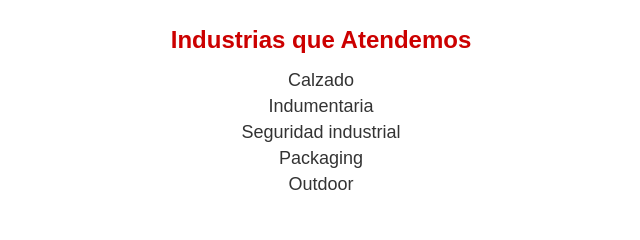
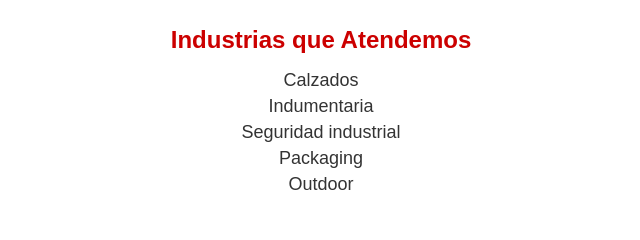
Before and after one commit to milo-ciampone/milo-ciampone.github.io, a plain HTML site: page index.html in a window 1280 px wide. Shown: the part 416-656 px from the top of the page, 319-959 px from the left. Drawn offline with Linux system fonts and the light colour scheme.

Commit message:
Update index.html

```diff
--- a/index.html
+++ b/index.html
@@ -21,7 +21,7 @@
   <section class="productos">
     <h2>Industrias que Atendemos</h2>
     <ul>
-      <li> Calzado</li>
+      <li> Calzados </li>
       <li> Indumentaria</li>
       <li> Seguridad industrial</li>
       <li> Packaging</li>
```
